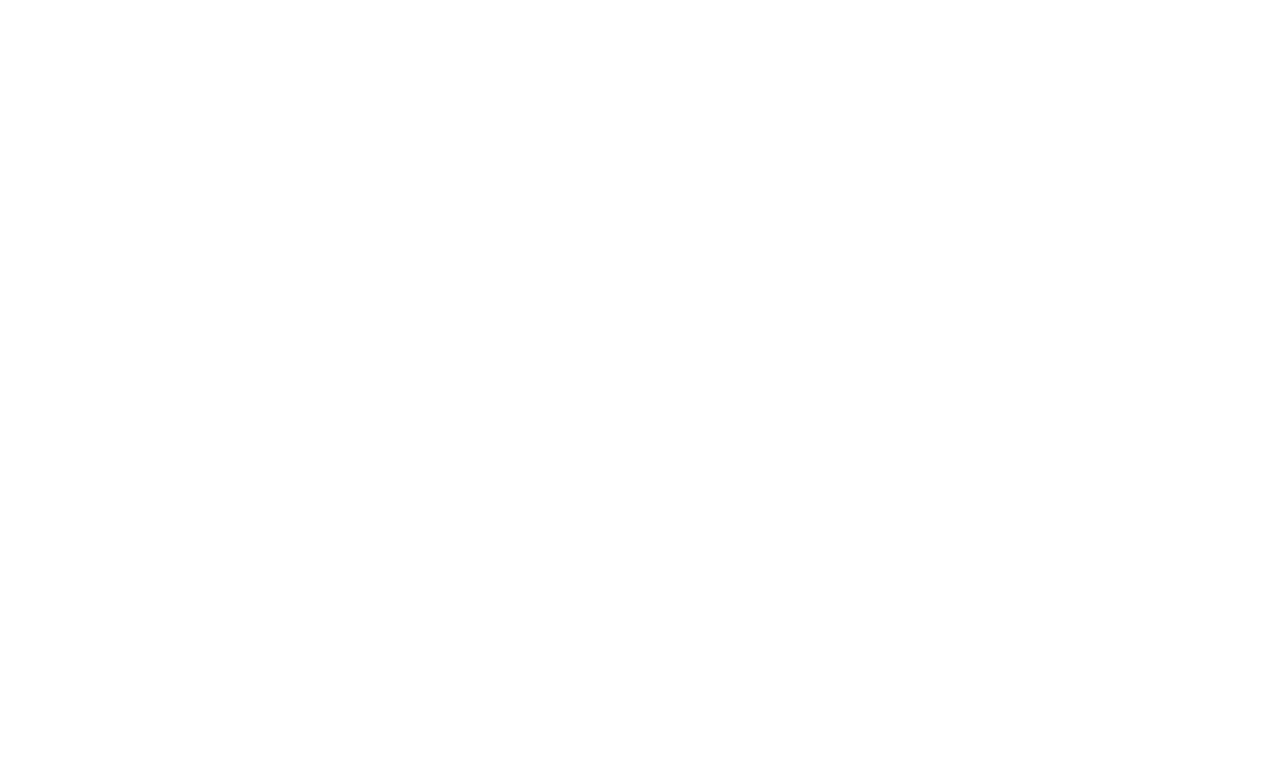
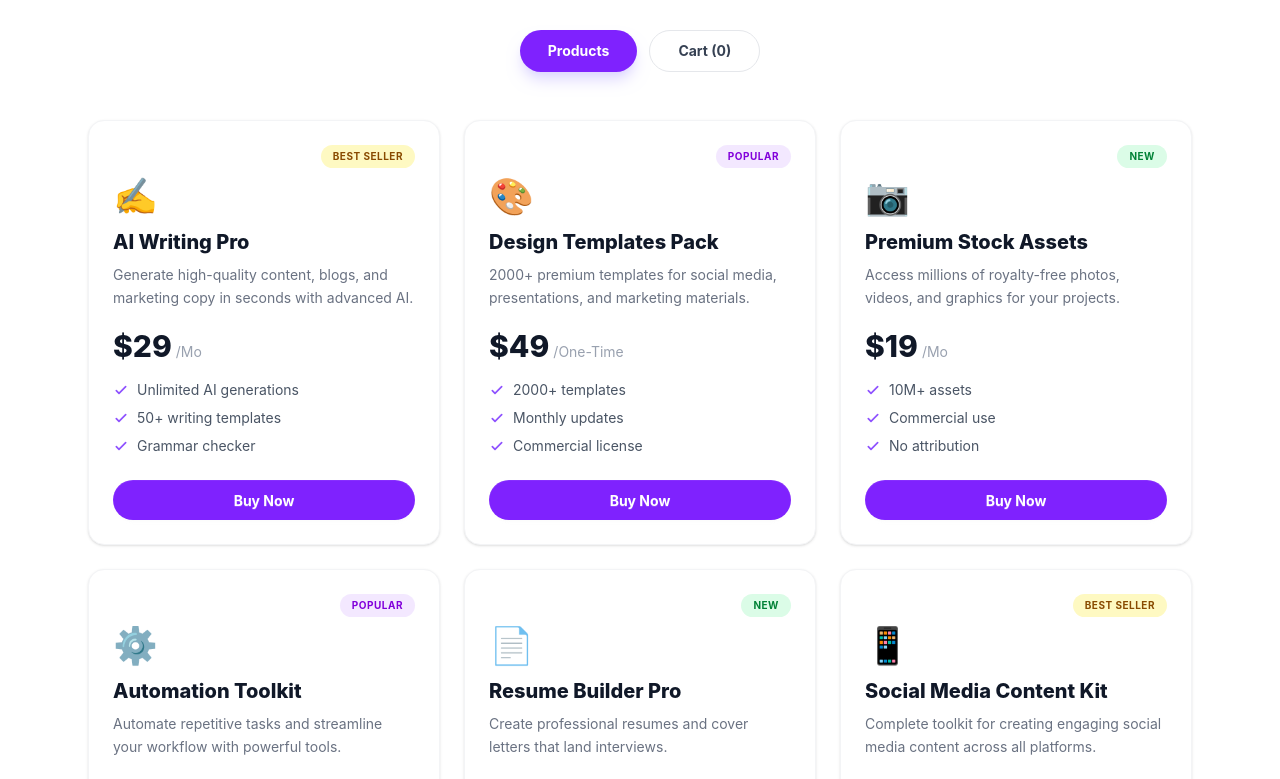
Before and after one commit to NuruddinJewel/Assignment-6, a React (Vite) app: page / in a window 1280 px wide. Shown: the part 1106-1885 px from the top of the page. Before the commit the page ends 974 px from the top, so only its background shows below. Built offline with nearby package versions, Linux system fonts and the light colour scheme.

Commit message:
Cards Section

```diff
--- /dev/null
+++ b/public/data.json
@@ -0,0 +1,92 @@
+[
+  {
+    "id": "prod_001",
+    "name": "AI Writing Pro",
+    "description": "Generate high-quality content, blogs, and marketing copy in seconds with advanced AI.",
+    "price": 29,
+    "period": "monthly",
+    "tag": "Best Seller",
+    "tagType": "bestseller",
+    "features": [
+      "Unlimited AI generations",
+      "50+ writing templates",
+      "Grammar checker"
+    ],
+    "icon": "✍️"
+  },
+  {
+    "id": "prod_002",
+    "name": "Design Templates Pack",
+    "description": "2000+ premium templates for social media, presentations, and marketing materials.",
+    "price": 49,
+    "period": "one-time",
+    "tag": "Popular",
+    "tagType": "popular",
+    "features": [
+      "2000+ templates",
+      "Monthly updates",
+      "Commercial license"
+    ],
+    "icon": "🎨"
+  },
+  {
+    "id": "prod_003",
+    "name": "Premium Stock Assets",
+    "description": "Access millions of royalty-free photos, videos, and graphics for your projects.",
+    "price": 19,
+    "period": "monthly",
+    "tag": "New",
+    "tagType": "new",
+    "features": [
+      "10M+ assets",
+      "Commercial use",
+      "No attribution"
+    ],
+    "icon": "📷"
+  },
+  {
+    "id": "prod_004",
+    "name": "Automation Toolkit",
+    "description": "Automate repetitive tasks and streamline your workflow with powerful tools.",
+    "price": 79,
+    "period": "monthly",
+    "tag": "Popular",
+    "tagType": "popular",
+    "features": [
+      "50+ automations",
+      "API access",
+      "Custom workflows"
+    ],
+    "icon": "⚙️"
+  },
+  {
+    "id": "prod_005",
+    "name": "Resume Builder Pro",
+    "description": "Create professional resumes and cover letters that land interviews.",
+    "price": 15,
+    "period": "one-time",
+    "tag": "New",
+    "tagType": "new",
+    "features": [
+      "100+ templates",
+      "ATS optimization",
+      "Export to PDF"
+    ],
+    "icon": "📄"
+  },
+  {
+    "id": "prod_006",
+    "name": "Social Media Content Kit",
+    "description": "Complete toolkit for creating engaging social media content across all platforms.",
+    "price": 39,
+    "period": "monthly",
+    "tag": "Best Seller",
+    "tagType": "bestseller",
+    "features": [
+      "5000+ assets",
+      "Scheduler included",
+      "Analytics dashboard"
+    ],
+    "icon": "📱"
+  }
+]
--- a/src/App.jsx
+++ b/src/App.jsx
@@ -1,16 +1,28 @@
 import './App.css'
 import Banner from './Components/Banner'
+import Cards from './Components/Cards'
 import Navbar from './Components/Navbar'
 import User from './Components/User'
+import { useEffect, useState } from 'react';
 
 function App() {
 
+const [products, setProducts] = useState([]);
 
+  useEffect(() => {
+    fetch("/data.json")
+      .then(res => res.json())
+      .then(data => setProducts(data))
+      .catch(err => console.error("Error fetching data:", err));
+  }, []);
   return (
     <>
     <Navbar/>
     <Banner />
     <User/>
+    <div className="App">
+      <Cards products={products} />
+    </div>
     </>
   )
 }
--- /dev/null
+++ b/src/Components/Cards.jsx
@@ -0,0 +1,121 @@
+import { useState } from 'react';
+
+const tagStyles = {
+  bestseller: 'bg-yellow-100 text-yellow-800',
+  popular: 'bg-purple-100 text-purple-700',
+  new: 'bg-green-100  text-green-700',
+};
+
+const periodLabel = (period) =>
+  period === 'one-time' ? 'One-Time' : 'Mo';
+
+const CheckIcon = () => (
+  <svg xmlns="http://www.w3.org/2000/svg" className="w-4 h-4 text-violet-500 shrink-0" fill="none" viewBox="0 0 24 24" stroke="currentColor" strokeWidth={2.5}>
+    <path strokeLinecap="round" strokeLinejoin="round" d="M5 13l4 4L19 7" />
+  </svg>
+);
+
+// Destructure 'products' from props
+const Cards = ({ products = [] }) => {
+  const [cartCount, setCartCount] = useState(0);
+  const [activeTab, setActiveTab] = useState('products');
+
+  // Handle empty state while loading
+  if (!products.length) {
+    return <div className="text-center py-20 text-gray-500 font-bold">Loading Premium Tools...</div>;
+  }
+
+  return (
+    <section className="max-w-6xl mx-auto px-6 py-14">
+      {/* ── Header ── */}
+      <div className="text-center mb-12">
+        <h1 className="text-4xl font-extrabold text-gray-900 mb-3">
+          Premium Digital Tools
+        </h1>
+        <p className="text-gray-500 text-base max-w-lg mx-auto leading-relaxed">
+          Choose from our curated collection of premium digital products.
+        </p>
+
+        {/* Tab buttons */}
+        <div className="flex justify-center gap-3 mt-7">
+          <button
+            onClick={() => setActiveTab('products')}
+            className={`px-7 py-2.5 rounded-full font-bold text-sm transition-all active:scale-95 cursor-pointer
+              ${activeTab === 'products'
+                ? 'bg-violet-600 text-white shadow-lg shadow-violet-200'
+                : 'bg-white border border-gray-200 text-gray-700 hover:border-violet-300'}`}
+          >
+            Products
+          </button>
+          <button
+            onClick={() => setActiveTab('cart')}
+            className={`px-7 py-2.5 rounded-full font-bold text-sm transition-all active:scale-95 cursor-pointer
+              ${activeTab === 'cart'
+                ? 'bg-violet-600 text-white shadow-lg shadow-violet-200'
+                : 'bg-white border border-gray-200 text-gray-700 hover:border-violet-300'}`}
+          >
+            Cart ({cartCount})
+          </button>
+        </div>
+      </div>
+
+      {/* ── Cards Grid ── */}
+      <div className="grid grid-cols-1 md:grid-cols-2 lg:grid-cols-3 gap-6">
+        {products.map((product) => (
+          <div
+            key={product.id}
+            className="card bg-base-100 shadow-sm border border-gray-100 hover:shadow-md transition-shadow duration-200 rounded-2xl overflow-hidden"
+          >
+            <div className="card-body gap-0 p-6">
+              {/* Badge */}
+              <div className="flex justify-end mb-2">
+                <span className={`text-[10px] uppercase tracking-wider font-bold px-3 py-1 rounded-full ${tagStyles[product.tagType] || 'bg-gray-100 text-gray-600'}`}>
+                  {product.tag}
+                </span>
+              </div>
+
+              {/* Icon */}
+              <div className="text-4xl mb-3">{product.icon}</div>
+
+              {/* Name */}
+              <h2 className="card-title text-xl font-extrabold text-gray-900 mb-2">
+                {product.name}
+              </h2>
+
+              {/* Description */}
+              <p className="text-sm text-gray-500 leading-relaxed mb-4 h-12">
+                {product.description}
+              </p>
+
+              {/* Price */}
+              <div className="mb-4">
+                <span className="text-3xl font-extrabold text-gray-900">${product.price}</span>
+                <span className="text-sm text-gray-400 ml-1">/{periodLabel(product.period)}</span>
+              </div>
+
+              {/* Features */}
+              <ul className="flex flex-col gap-2 mb-6 grow">
+                {product.features.map((feature, i) => (
+                  <li key={i} className="flex items-center gap-2 text-sm text-gray-600">
+                    <CheckIcon />
+                    {feature}
+                  </li>
+                ))}
+              </ul>
+
+              {/* Buy Button */}
+              <button
+                className="btn rounded-full bg-violet-600 hover:bg-violet-700 border-none text-white font-bold w-full active:scale-95 transition-all cursor-pointer"
+                onClick={() => setCartCount(c => c + 1)}
+              >
+                Buy Now
+              </button>
+            </div>
+          </div>
+        ))}
+      </div>
+    </section>
+  );
+};
+
+export default Cards;
```
